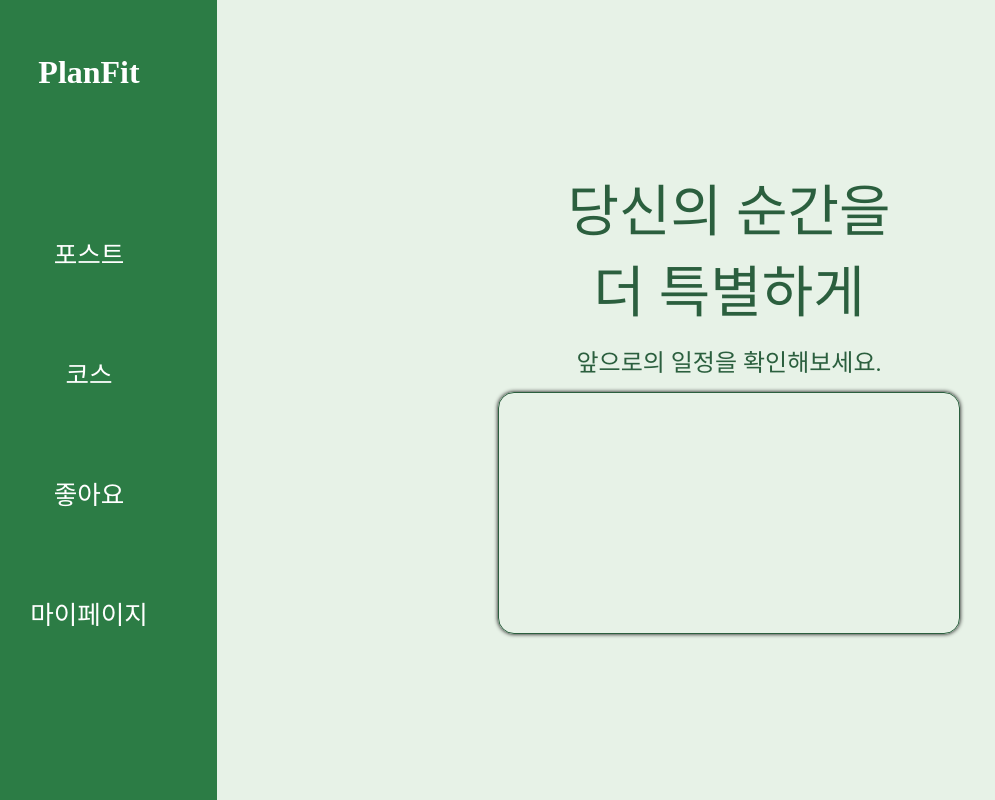
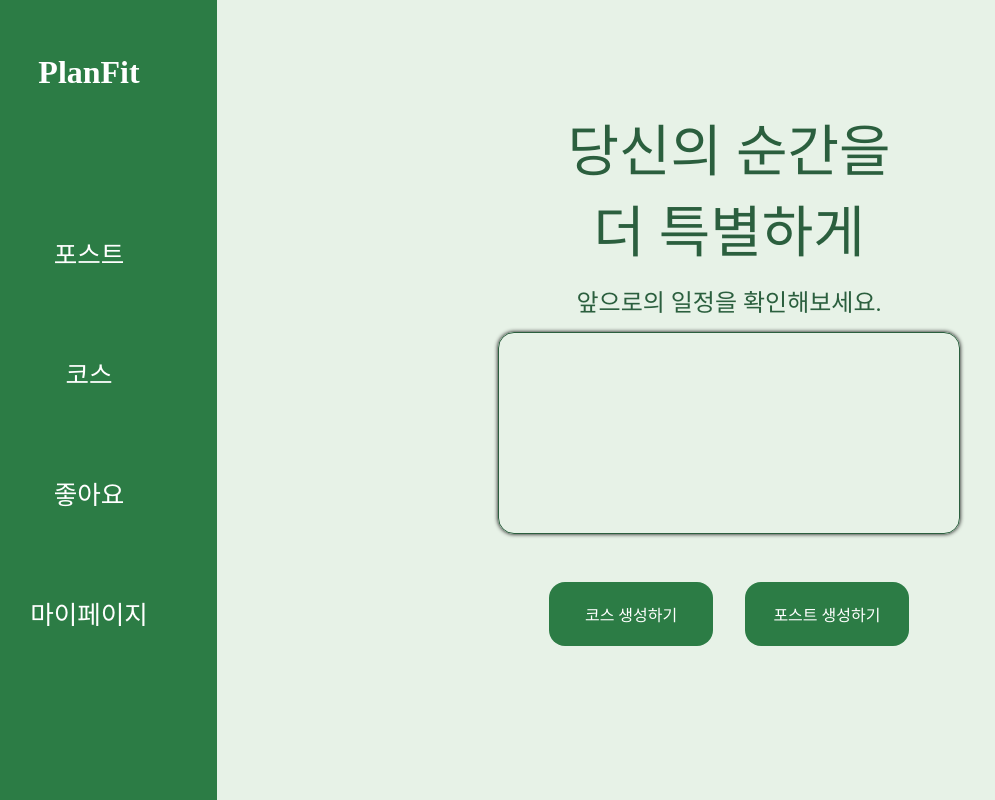
Before and after one commit to SucceS5/PlanFit_FrontEnd, a React (Vite) app: page /MainPage in a window 1280 px wide. Shown: the whole page, without its empty margins (39-1034 px from the left). Built offline with nearby package versions, Linux system fonts and the light colour scheme.

Commit message:
로그인 후 메인 화면에 코스, 포스트 추가 버튼 생성

```diff
--- a/package.json
+++ b/package.json
@@ -27,6 +27,6 @@
     "globals": "^16.0.0",
     "typescript": "~5.7.2",
     "typescript-eslint": "^8.26.1",
-    "vite": "^6.3.1"
+    "vite": "^6.3.4"
   }
 }
--- a/src/less/MainPage.module.less
+++ b/src/less/MainPage.module.less
@@ -35,6 +35,7 @@ body {
       font-size: 2em;
       color: white;
       font-weight: bold;
+      cursor: pointer;
     }
     .body {
       width: 100%;
@@ -84,12 +85,38 @@ body {
 
     .plan {
       width: 45%;
-      height: 30%;
+      height: 25%;
       border: 0.1em solid #2b5f3e;
       border-radius: 1em;
       box-shadow: 0 0 4px;
       display: flex;
       justify-content: center;
+    }
+
+    .addButtons {
+      width: 40%;
+      height: 20%;
+      display: flex;
+      justify-content: center;
+      align-items: center;
+      flex-direction: row;
+      column-gap: 2em;
+
+      div {
+        width: 40%;
+        height: 40%;
+        background-color: #2c7c45;
+        display: flex;
+        justify-content: center;
+        align-items: center;
+        color: white;
+        border-radius: 1em;
+        cursor: pointer;
+      }
+
+      div:hover {
+        background-color: #2b5f3e;
+      }
     }
   }
 }
--- a/src/pages/MainPage.tsx
+++ b/src/pages/MainPage.tsx
@@ -17,6 +17,10 @@ export default function MainPage() {
         <h1>더 특별하게</h1>
         <h3>앞으로의 일정을 확인해보세요.</h3>
         <div className={style.plan}></div>
+        <div className={style.addButtons}>
+          <div>코스 생성하기</div>
+          <div>포스트 생성하기</div>
+        </div>
       </div>
     </div>
   );
```
Also changed, not shown: 1 other file (tests, documents, lock files or other folders).
